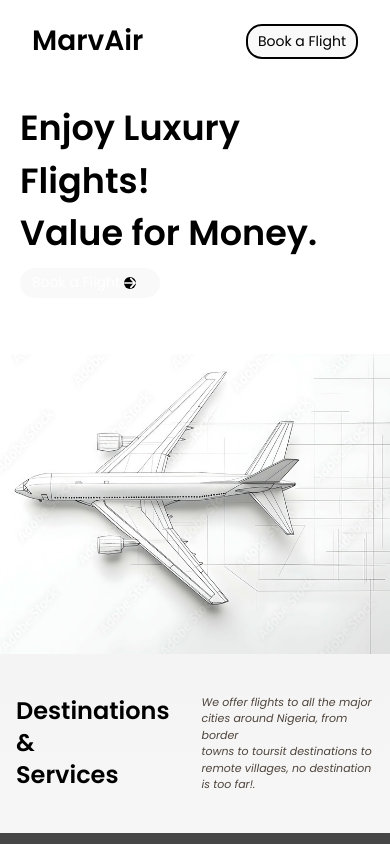
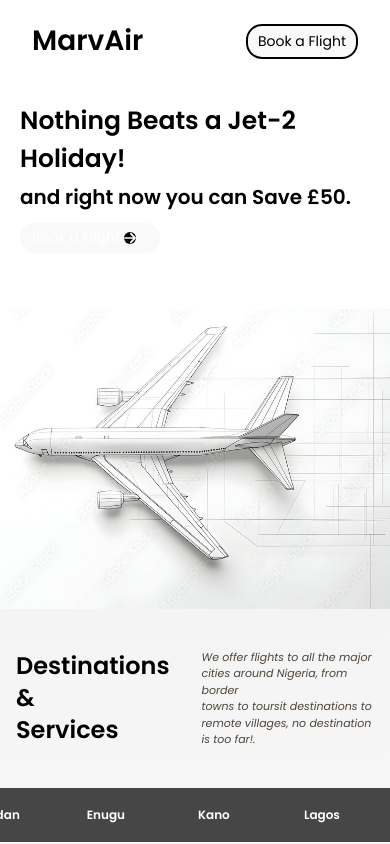
Before and after one commit to PandaBear-1/MarvAir, a React (Vite) app: page / in a window 390 px wide. Shown: the top 844 px of the page. Built offline with nearby package versions, Linux system fonts and the light colour scheme.

Commit message:
more mobile hero edits

```diff
--- a/src/Components/Hero.jsx
+++ b/src/Components/Hero.jsx
@@ -6,10 +6,10 @@
   return (
     <div className='flex flex-col md:flex-row bg-white'>
         <div className='mt-[20px] md:mt-[90px] px-5 md:px-12 w-full md:w-1/2 pb-14'>
-            <h2 className='text-black text-[35px] lg:text-[58px] font-bold mb-2 md:mb-4
-             '>Enjoy Luxury Flights! <br /> Value for Money.</h2>
-               {/* <h2 className='text-black text-[25px] lg:text-[58px] font-bold mb-2 md:mb-4
-             '>Nothing Beats a Jet-2 Holiday! <br /> Save $50.</h2> */}
+            {/* <h2 className='text-black text-[35px] lg:text-[58px] font-bold mb-2 md:mb-4
+             '>Enjoy Luxury Flights! <br /> Value for Money.</h2> */}
+               <h2 className='text-black text-[25px] lg:text-[58px] font-bold mb-2 md:mb-4
+             '>Nothing Beats a Jet-2 Holiday! <br /> <span className='text-[20px]'>and right now you can Save £50.</span></h2>
                 <Link to={'/booking'} >
              <button className='bg-black text-white text-[14px] md:text-[23px] text-left border-none
                 rounded-full w-[140px] h-[30px] md:w-[250px] md:h-[50px] px-3 md:px-6 py-2 md:py-3 flex items-center gap-1
```
